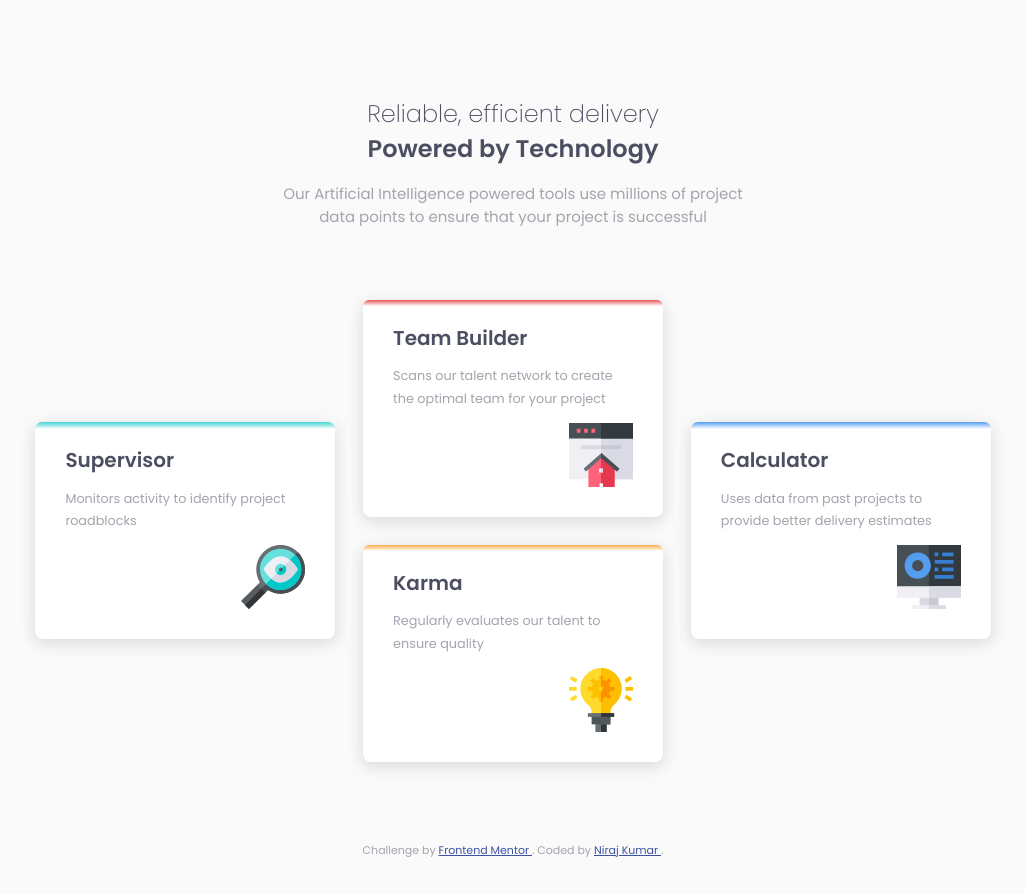
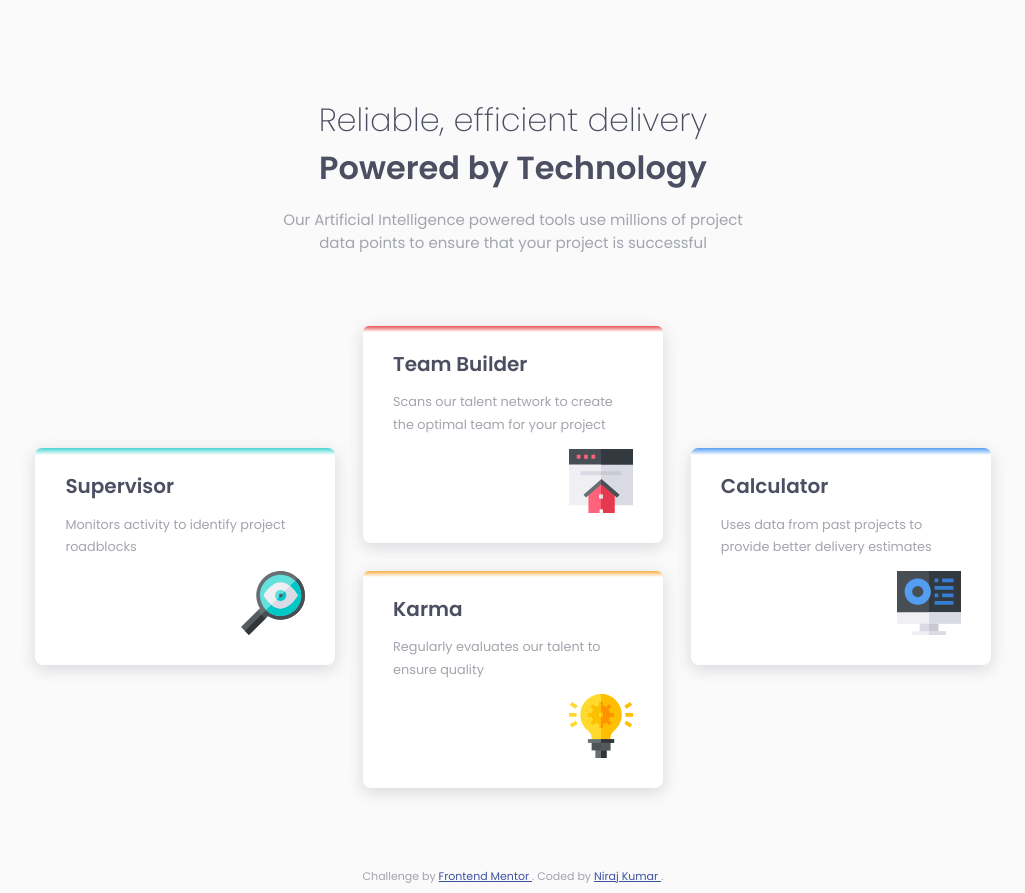
Before and after one commit to niraj-kumar-r/Four-card-feature-section-frontendmentor, a plain HTML site: page index.html in a window 1280 px wide. Shown: the whole page, without its empty margins (127-1152 px from the left). Before the commit the page ends 867 px from the top, so only its background shows below. Drawn offline with Linux system fonts and the light colour scheme.

Commit message:
removed role=main and increased the h1 size on desktop

```diff
--- a/app/style.css
+++ b/app/style.css
@@ -124,6 +124,11 @@ p{
 
 @media screen and (min-width: 56.25rem) {
 
+    .slim-heading,
+    .bold-heading{
+        font-size: 2rem;
+    }
+
     p {
         width: 37%;
     }
--- a/index.html
+++ b/index.html
@@ -45,7 +45,7 @@
     />
   </head>
   <body>
-    <main role="main">
+    <main>
       <h1>
         <div class="slim-heading">Reliable, efficient delivery</div>
 
```
